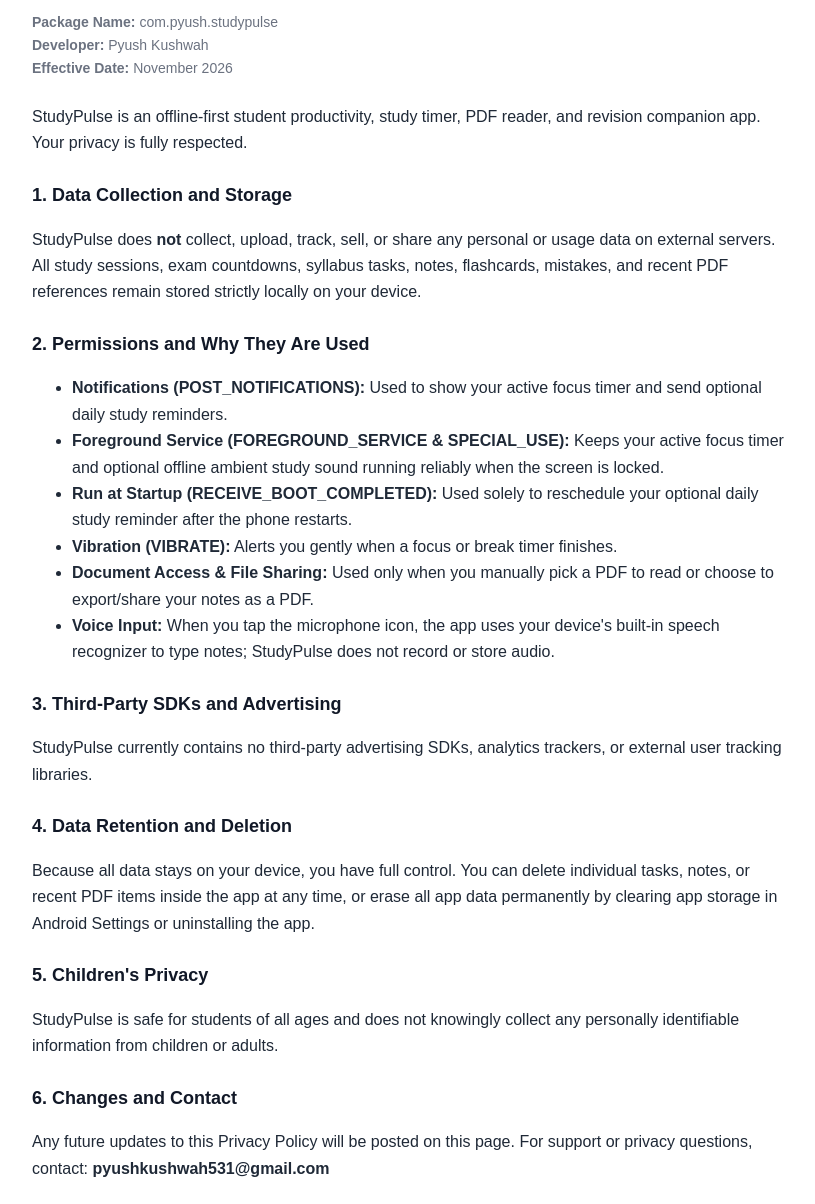
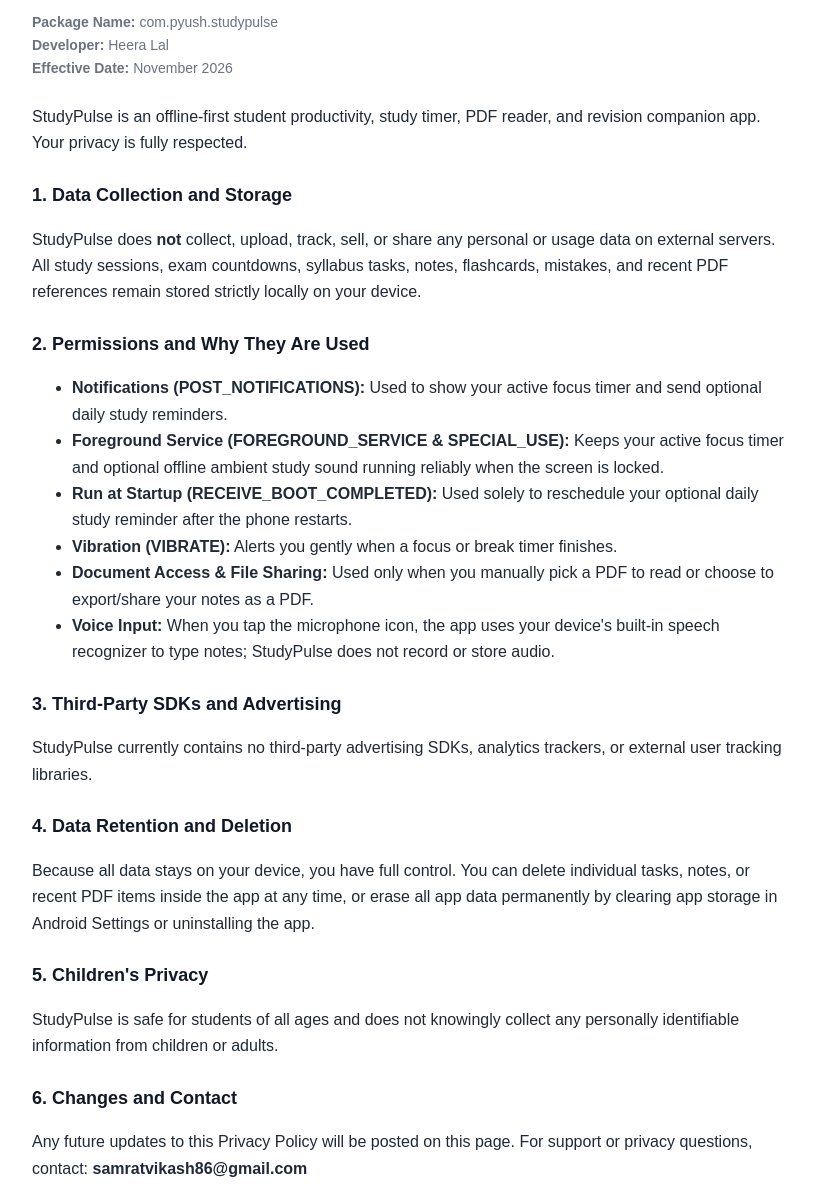
Before and after one commit to pyushkushwah531-cpu/StudyPulse, a plain HTML site: page index.html in a window 1280 px wide. Shown: the part 96-1300 px from the top of the page, without its empty margins (228-1043 px from the left). Drawn offline with Linux system fonts and the light colour scheme.

Commit message:
Update index.html

```diff
--- a/index.html
+++ b/index.html
@@ -15,7 +15,7 @@
   <h1>Privacy Policy for StudyPulse</h1>
   <p class="meta">
     <strong>Package Name:</strong> com.pyush.studypulse<br />
-    <strong>Developer:</strong> Pyush Kushwah<br />
+    <strong>Developer:</strong> Heera Lal<br />
     <strong>Effective Date:</strong> November 2026
   </p>
 
@@ -44,6 +44,6 @@
   <p>StudyPulse is safe for students of all ages and does not knowingly collect any personally identifiable information from children or adults.</p>
 
   <h2>6. Changes and Contact</h2>
-  <p>Any future updates to this Privacy Policy will be posted on this page. For support or privacy questions, contact: <strong>pyushkushwah531@gmail.com</strong></p>
+  <p>Any future updates to this Privacy Policy will be posted on this page. For support or privacy questions, contact: <strong>samratvikash86@gmail.com</strong></p>
 </body>
 </html>
```
